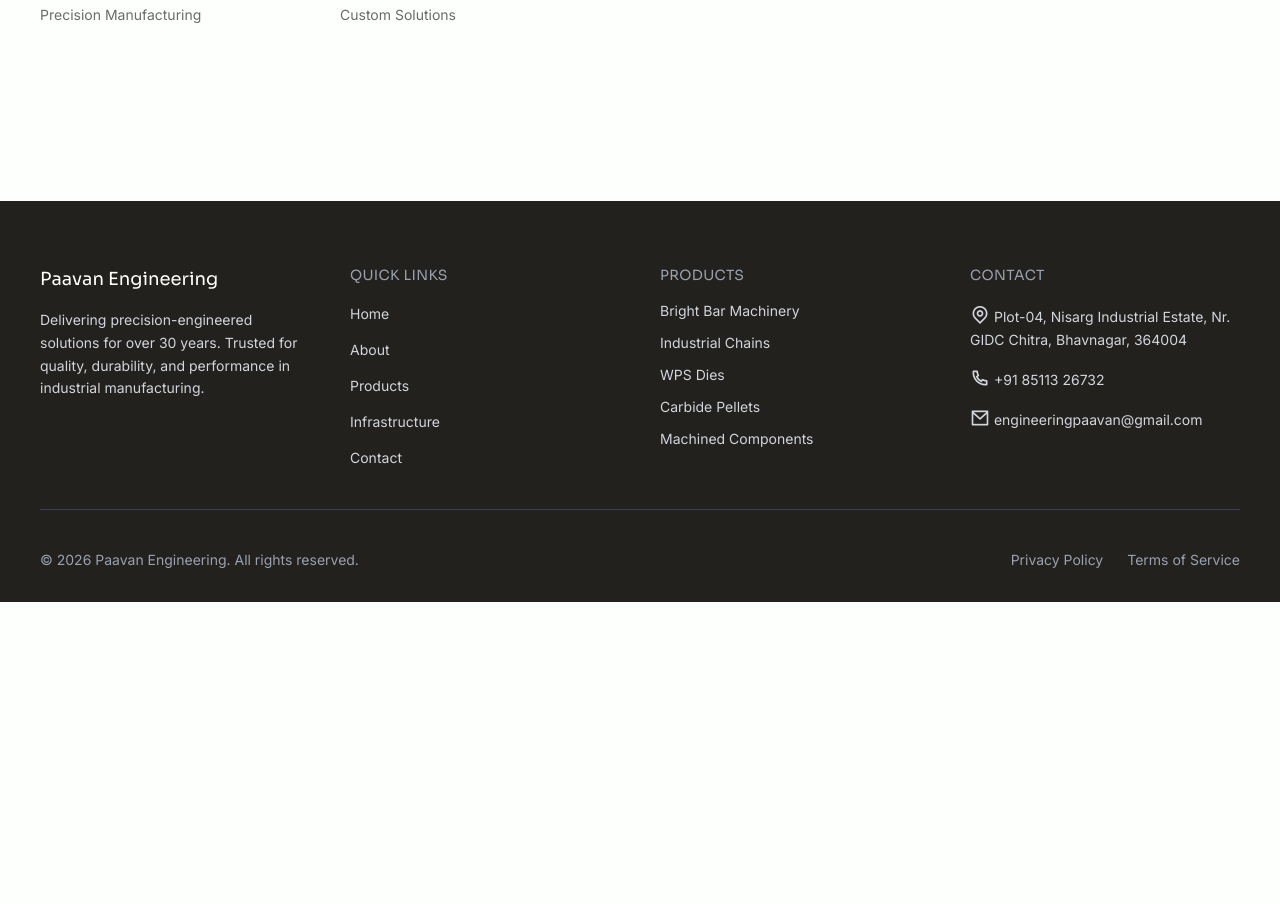
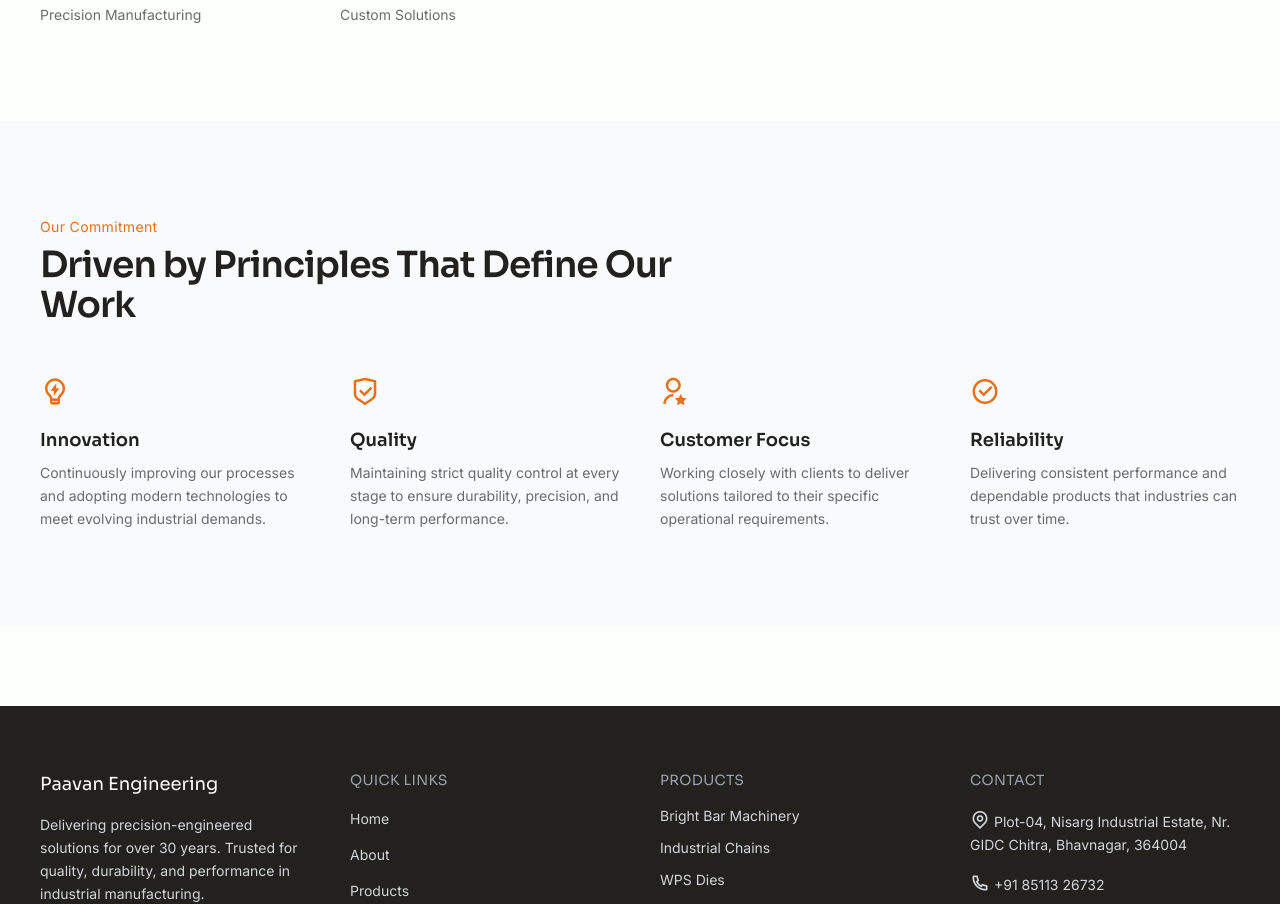
Before and after one commit to Dhairya-Dave-0204/Paavan-Engineering, a React (Vite) app: page /about in a window 1280 px wide. Shown: the part 1330-2234 px from the top of the page. Before the commit the page ends 1932 px from the top, so only its background shows below. Built offline with nearby package versions, Linux system fonts and the light colour scheme.

Commit message:
Create core values component

```diff
--- /dev/null
+++ b/src/components/About/CoreValues.jsx
@@ -0,0 +1,68 @@
+export default function CoreValues() {
+  const values = [
+    {
+      title: "Innovation",
+      desc: "Continuously improving our processes and adopting modern technologies to meet evolving industrial demands.",
+      icon: "ri-lightbulb-flash-line",
+    },
+    {
+      title: "Quality",
+      desc: "Maintaining strict quality control at every stage to ensure durability, precision, and long-term performance.",
+      icon: "ri-shield-check-line",
+    },
+    {
+      title: "Customer Focus",
+      desc: "Working closely with clients to deliver solutions tailored to their specific operational requirements.",
+      icon: "ri-user-star-line",
+    },
+    {
+      title: "Reliability",
+      desc: "Delivering consistent performance and dependable products that industries can trust over time.",
+      icon: "ri-checkbox-circle-line",
+    },
+  ];
+
+  return (
+    <section className="py-20 lg:py-24 bg-gray-50">
+      <div className="px-6 mx-auto max-w-7xl lg:px-10">
+
+        {/* Heading */}
+        <div className="max-w-2xl mb-12">
+          <p className="mb-2 text-sm tracking-wide font-body text-primary">
+            Our Commitment
+          </p>
+          <h2 className="text-3xl font-semibold tracking-tight font-heading md:text-4xl text-dark">
+            Driven by Principles That Define Our Work
+          </h2>
+        </div>
+
+        {/* Grid */}
+        <div className="grid grid-cols-1 gap-10 sm:grid-cols-2 lg:grid-cols-4">
+
+          {values.map((item, index) => (
+            <div key={index} className="group">
+
+              {/* Icon */}
+              <div className="mb-4 text-3xl transition-transform duration-300 text-primary group-hover:scale-110">
+                <i className={item.icon}></i>
+              </div>
+
+              {/* Title */}
+              <h3 className="mb-2 text-lg font-semibold font-heading text-dark">
+                {item.title}
+              </h3>
+
+              {/* Description */}
+              <p className="text-sm leading-relaxed font-body text-gray-custom">
+                {item.desc}
+              </p>
+
+            </div>
+          ))}
+
+        </div>
+
+      </div>
+    </section>
+  );
+}
--- a/src/components/component_index.js
+++ b/src/components/component_index.js
@@ -10,6 +10,7 @@
 
 import AboutHero from "./About/AboutHero";
 import CompanyOverview from "./About/CompanyOverview";
+import CoreValues from "./About/CoreValues";
 
 export {
     Navbar,
@@ -23,4 +24,5 @@
     FinalCTA,
     AboutHero,
     CompanyOverview,
+    CoreValues,
 }
--- a/src/pages/About/About.jsx
+++ b/src/pages/About/About.jsx
@@ -1,11 +1,12 @@
 import React from 'react'
-import { AboutHero, CompanyOverview }  from "../../components/component_index"
+import { AboutHero, CompanyOverview, CoreValues }  from "../../components/component_index"
 
 function About() {
   return (
     <>
         <AboutHero />
         <CompanyOverview />
+        <CoreValues />
     </>
   )
 }
```
